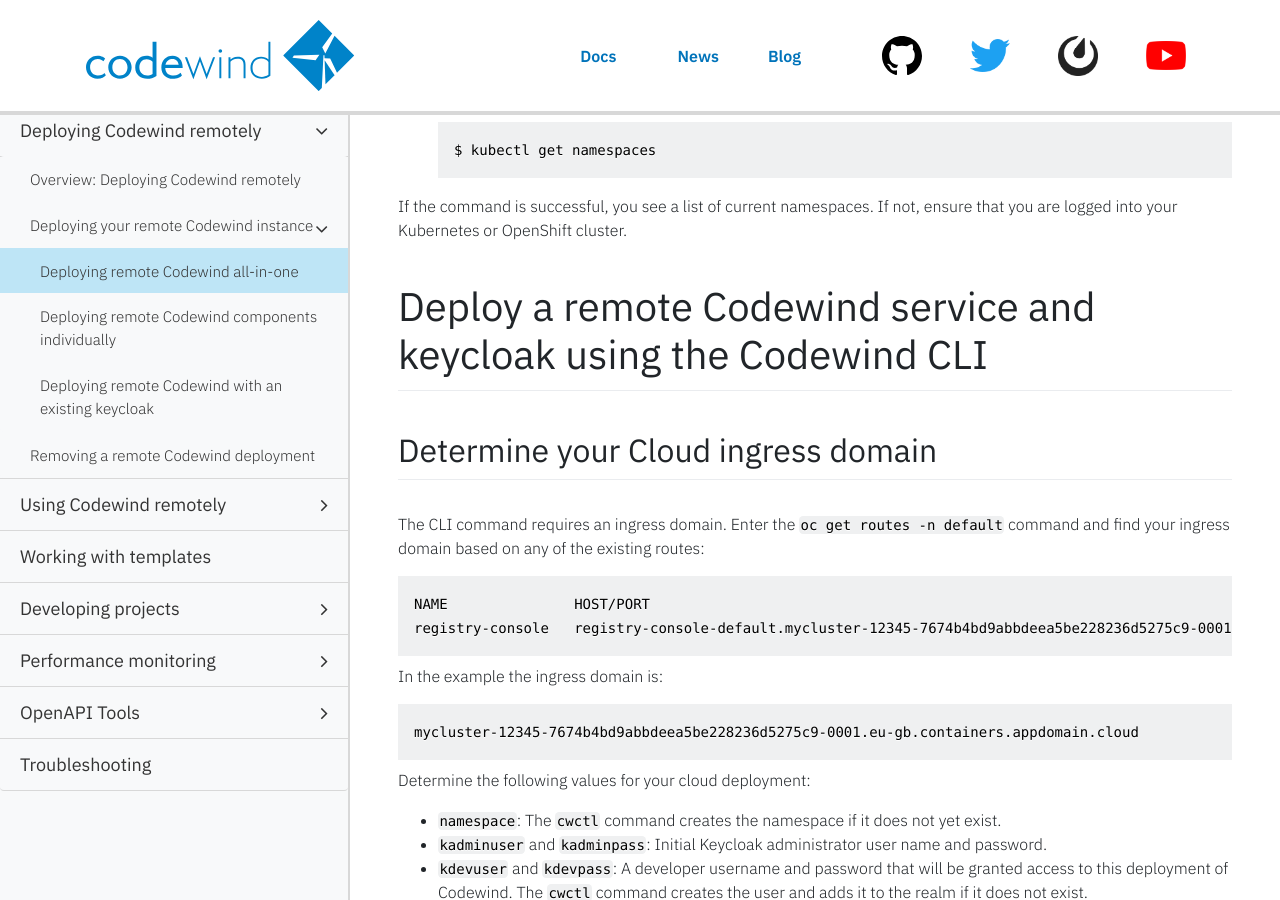
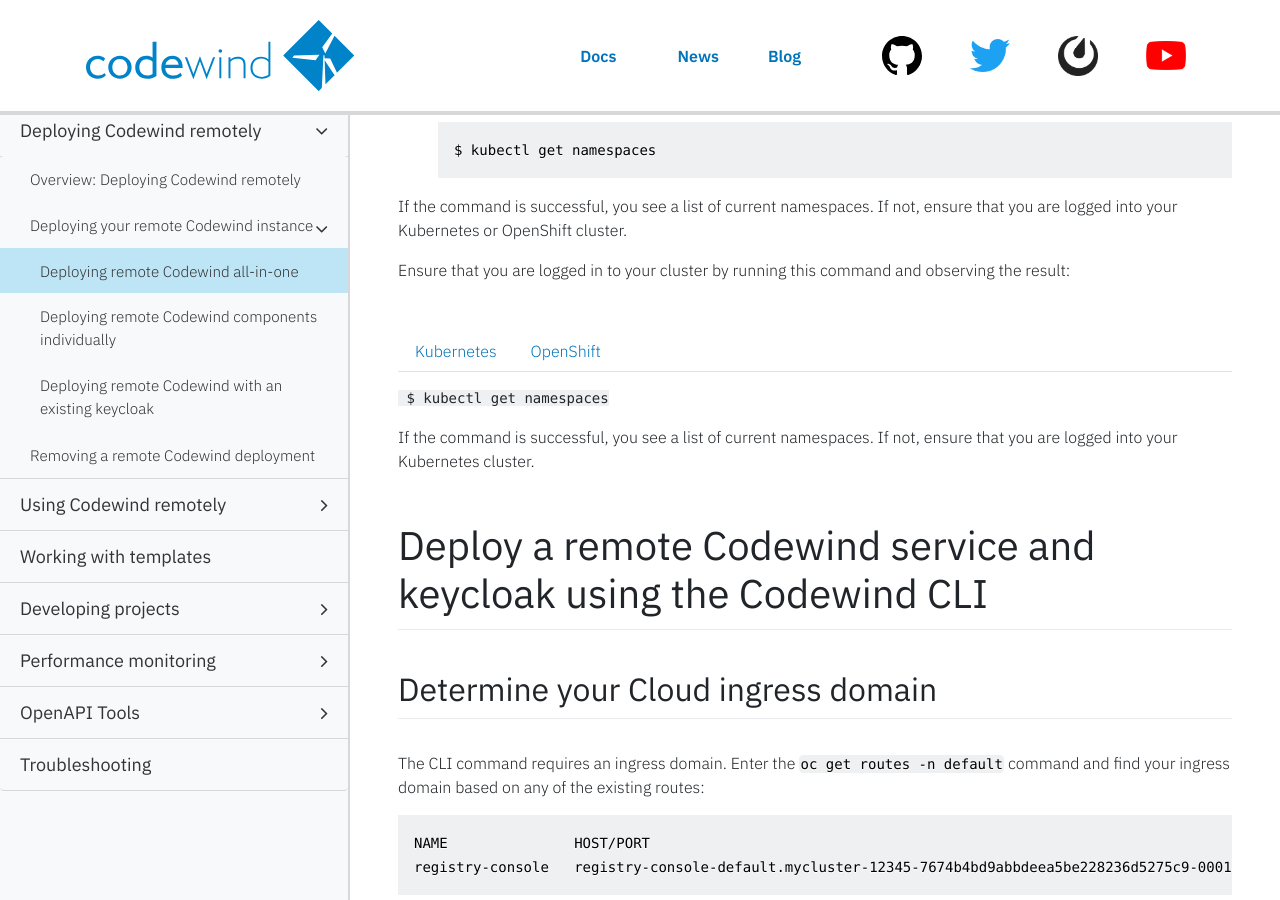
Before and after one commit to eclipse-archived/codewind-docs, a Jekyll site: the page built from docs/_documentations/remotedeploy-combo.md, in a window 1280 px wide and 900 px high, scrolled down 1096 px. Built offline with Jekyll 4.4.1, drawn with Linux system fonts in a browser that asks for light colours; nearby versions of some CDN libraries; comment, search, counter and statistics services are not loaded.

Commit message:
Draft a tabbed section
Signed-off-by: micgibso <MICGIBSO@uk.ibm.com>

````diff
--- a/docs/_documentations/remotedeploy-combo.md
+++ b/docs/_documentations/remotedeploy-combo.md
@@ -50,6 +50,26 @@ This command requires various flags to specify where and what to install which w
   ```
 
 If the command is successful, you see a list of current namespaces. If not, ensure that you are logged into your Kubernetes or OpenShift cluster.
+
+Ensure that you are logged in to your cluster by running this command and observing the result:
+<ul class="nav nav-tabs mt-5" role="tablist">
+<li class="nav-item">
+   <a class="nav-link cw-tab-link active" data-toggle="tab" href="#kubernetes-tab" role="tab" aria-controls="Kubernetes" aria-selected="true">Kubernetes</a>
+ </li>
+ <li class="nav-item">
+   <a class="nav-link cw-tab-link" data-toggle="tab" href="#openShift-tab" role="tab" aria-controls="Openshift" aria-selected="false">OpenShift</a>
+ </li>
+</ul>
+<div class="tab-content mt-3 mb-5">
+ <div class="tab-pane fade in active show" id="kubernetes-tab" role="tabpanel" aria-labelledby="kubernetes-tab">
+    <div class="highlighter-rouge"><div class="highlight"><pre class="highlight"><code> $ kubectl get namespaces</code></pre></div></div>
+<p>If the command is successful, you see a list of current namespaces. If not, ensure that you are logged into your Kubernetes cluster.</p>
+  </div>
+ <div class="tab-pane fade" id="openShift-tab" role="tabpanel" aria-labelledby="openShift-tab">
+    <div class="highlighter-rouge"><div class="highlight"><pre class="highlight"><code> $ oc get namespaces</code></pre></div>    </div>
+<p>If the command is successful, you see a list of current namespaces. If not, ensure that you are logged into your OpenShift cluster.</p>
+</div>
+</div>
 
 # Deploy a remote Codewind service and keycloak using the Codewind CLI
 
````
